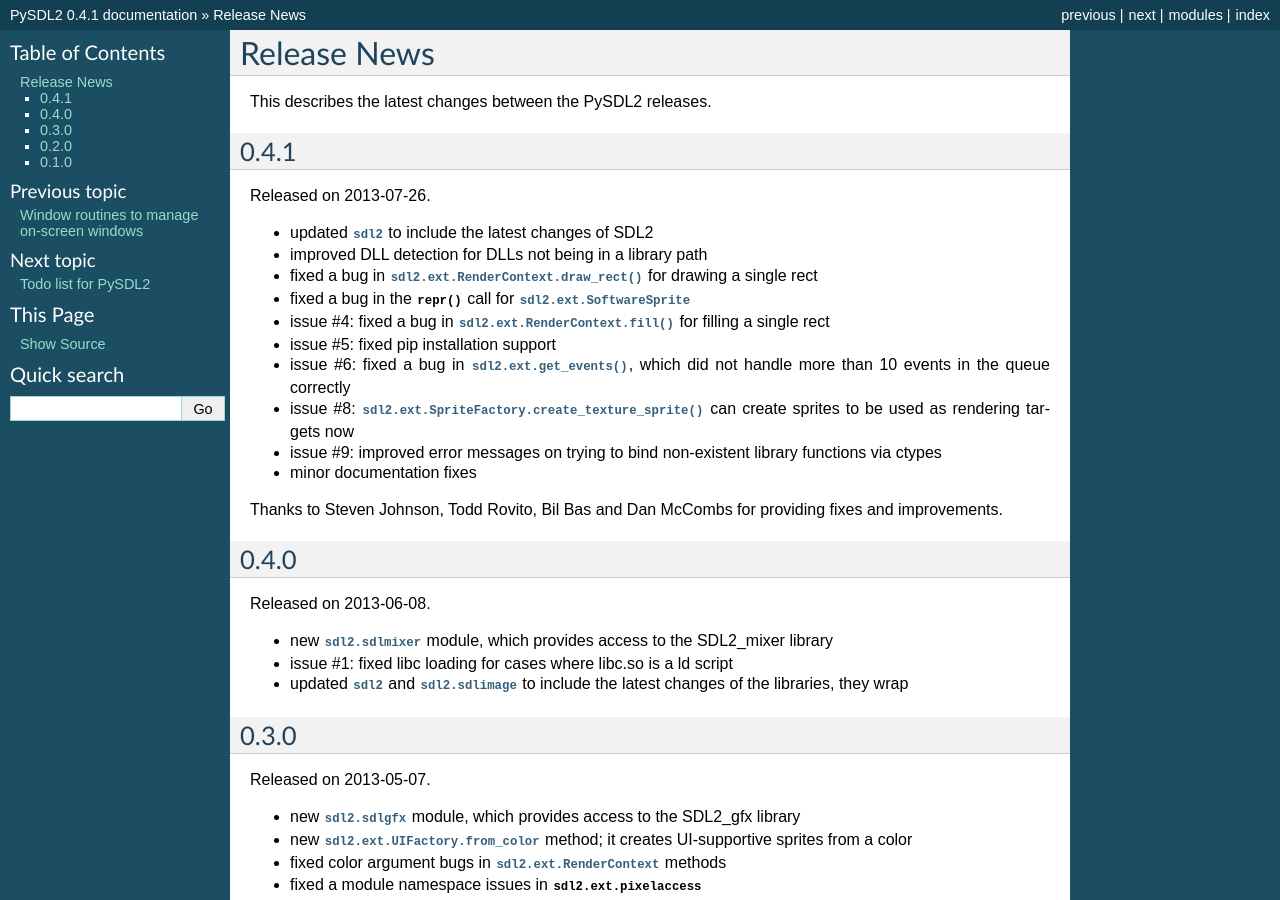
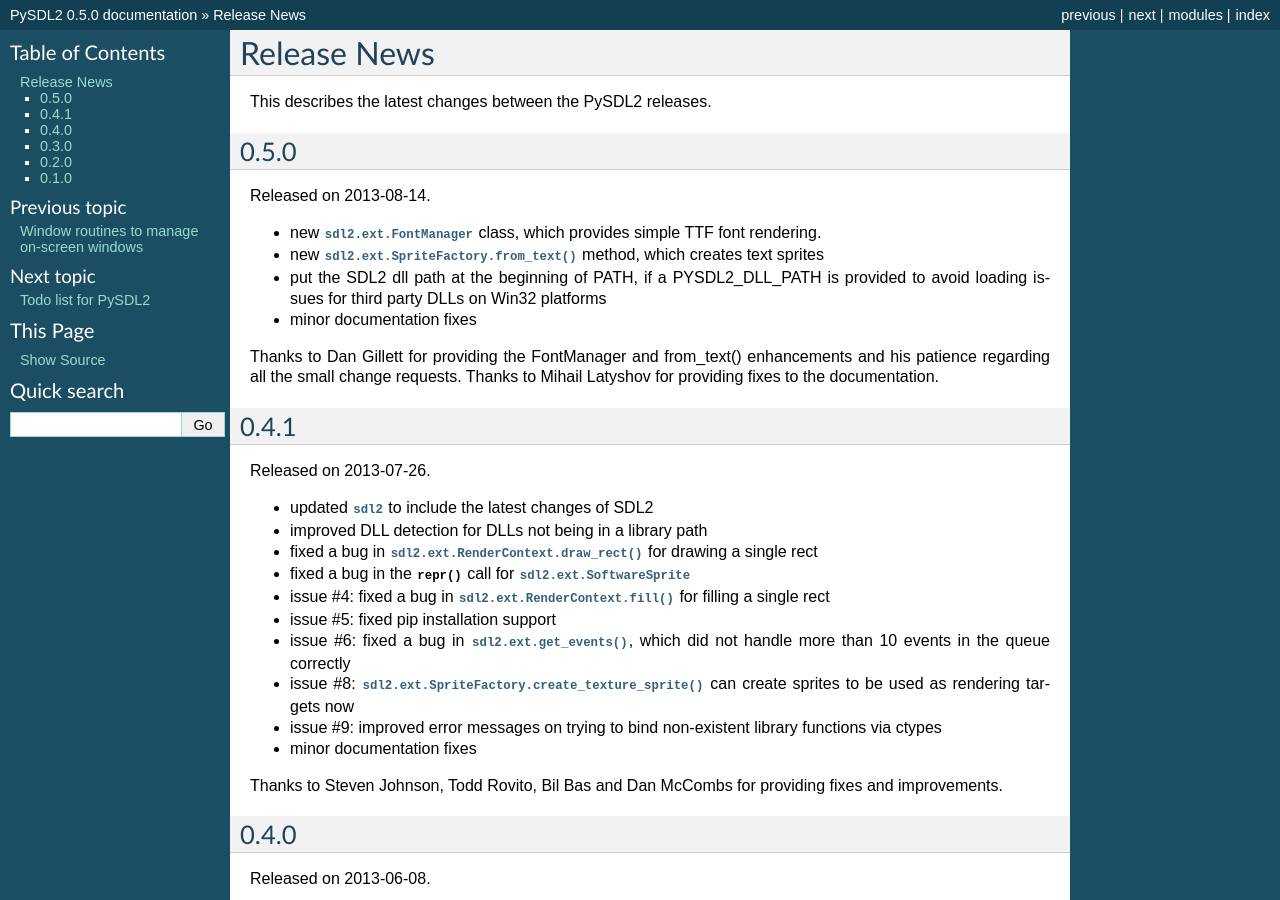
Before and after one commit to py-sdl/py-sdl2, a Sphinx documentation site: the page built from doc/news.rst, in a window 1280 px wide and 900 px high. Built offline with Sphinx 7.4.7, drawn with Linux system fonts in a browser that asks for light colours; some of the changed text lies outside the part shown.

Commit message:
- release notes for 0.5.0

```diff
--- a/doc/conf.py
+++ b/doc/conf.py
@@ -55,9 +55,9 @@
 # built documents.
 #
 # The short X.Y version.
-version = '0.4'
+version = '0.5'
 # The full version, including alpha/beta/rc tags.
-release = '0.4.1'
+release = '0.5.0'
 
 # The language for content autogenerated by Sphinx. Refer to documentation
 # for a list of supported languages.
--- a/doc/news.rst
+++ b/doc/news.rst
@@ -1,6 +1,24 @@
 Release News
 ============
 This describes the latest changes between the PySDL2 releases.
+
+0.5.0
+-----
+Released on 2013-08-14.
+
+* new :class:`sdl2.ext.FontManager` class, which provides simple TTF font
+  rendering.
+* new :meth:`sdl2.ext.SpriteFactory.from_text()` method, which creates
+  text sprites
+* put the SDL2 dll path at the beginning of PATH, if a PYSDL2_DLL_PATH
+  is provided to avoid loading issues for third party DLLs on Win32
+  platforms
+* minor documentation fixes
+
+Thanks to Dan Gillett for providing the FontManager and from_text()
+enhancements and his patience regarding all the small change requests.
+Thanks to Mihail Latyshov for providing fixes to the documentation.
+
 
 0.4.1
 -----
```
Also changed, not shown: doc/install.rst (+0 -9 lines).
